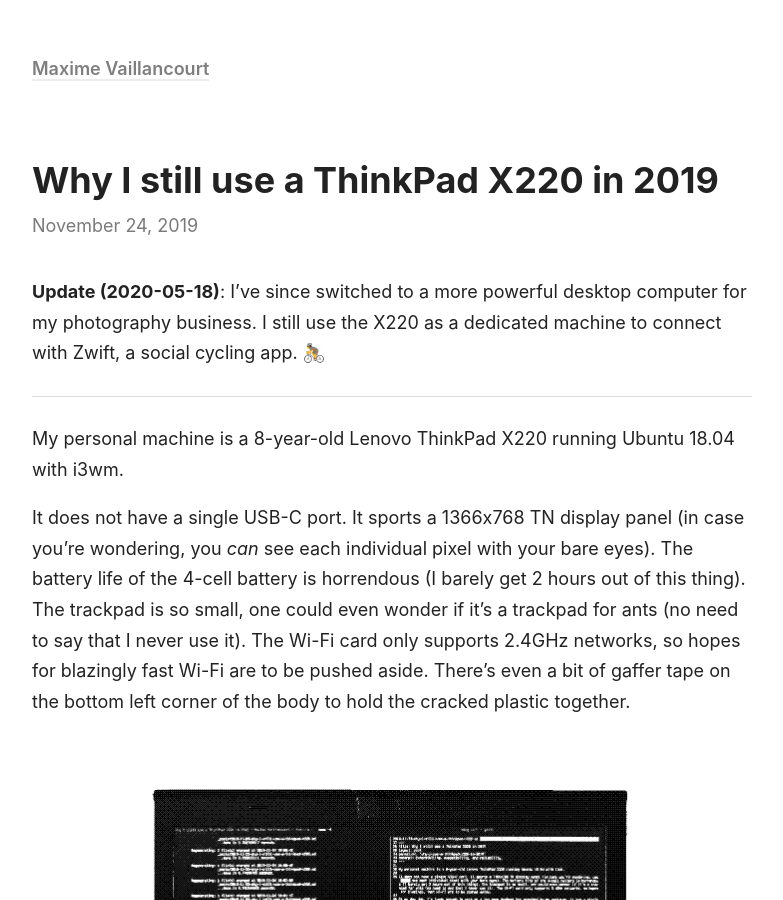
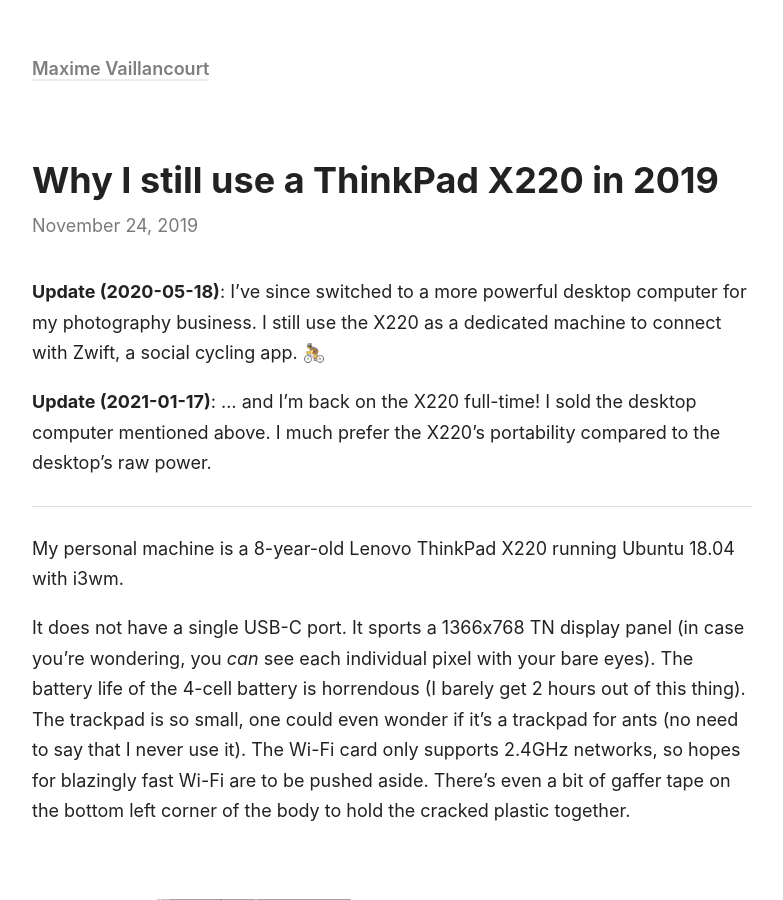
Before and after one commit to maximevaillancourt/maximevaillancourt.github.io, a Jekyll site: the page built from _posts/2019-11-24-why-i-still-use-a-thinkpad-x220.md, in a window 1280 px wide and 900 px high. Shown: the whole window, without its empty margins (248-1031 px from the left). Built offline with Jekyll 4.4.1, drawn with Linux system fonts in a browser that asks for light colours.

Commit message:
Update X220 blog post

```diff
--- a/_posts/2019-11-24-why-i-still-use-a-thinkpad-x220.md
+++ b/_posts/2019-11-24-why-i-still-use-a-thinkpad-x220.md
@@ -9,6 +9,8 @@
 ---
 
 **Update (2020-05-18)**: I've since switched to a more powerful desktop computer for my photography business. I still use the X220 as a dedicated machine to connect with Zwift, a social cycling app. 🚴
+
+**Update (2021-01-17)**: ... and I'm back on the X220 full-time! I sold the desktop computer mentioned above. I much prefer the X220's portability compared to the desktop's raw power.
 
 ---
 
```
